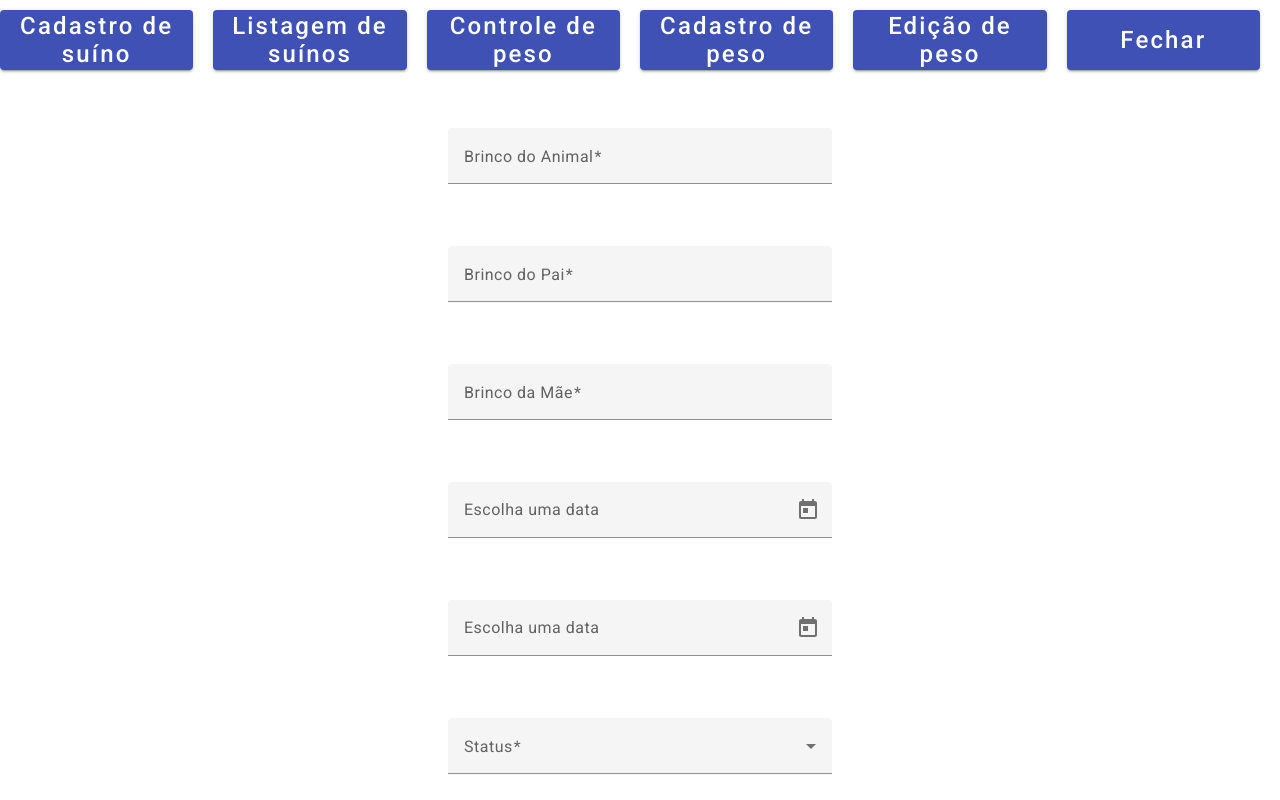
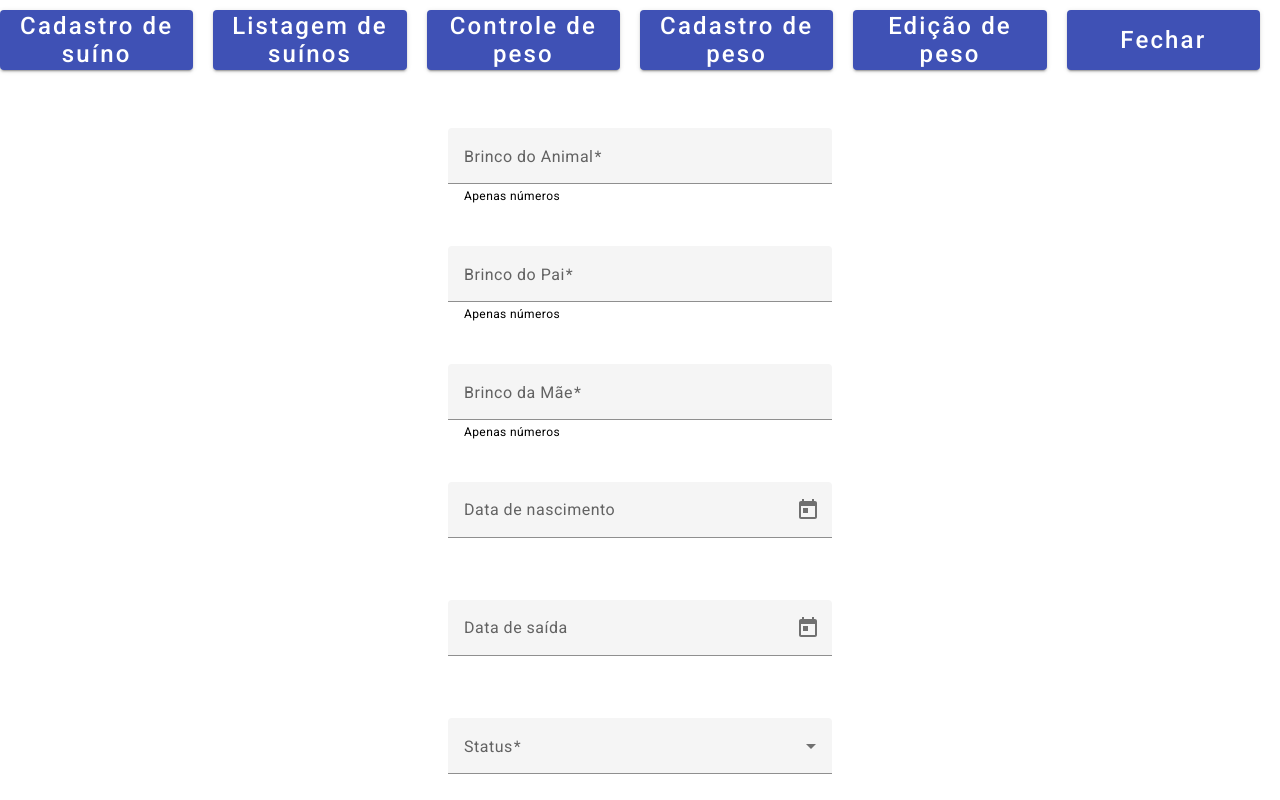
Before and after one commit to everaldina/SuinoFarm-Manager, an Angular app: page /formCadastro in a window 1280 px wide. Shown: the top 800 px of the page. Built offline with nearby package versions, Linux system fonts and the light colour scheme.

Commit message:
att campos formularios

```diff
--- a/package.json
+++ b/package.json
@@ -16,7 +16,7 @@
     "@angular/compiler": "^17.0.0",
     "@angular/core": "^17.0.0",
     "@angular/forms": "^17.0.0",
-    "@angular/material": "^17.2.1",
+    "@angular/material": "^17.2.2",
     "@angular/platform-browser": "^17.0.0",
     "@angular/platform-browser-dynamic": "^17.0.0",
     "@angular/router": "^17.0.0",
--- a/src/app/components/form-cadastro/form-cadastro.component.html
+++ b/src/app/components/form-cadastro/form-cadastro.component.html
@@ -1,28 +1,40 @@
 <form [formGroup]="formularioSuino" (ngSubmit)="onSubmit()" class="suino-form">
-
   <mat-form-field>
     <mat-label>Brinco do Animal</mat-label>
-        <input matInput formControlName="brincoAnimal">
+    <input matInput formControlName="brincoAnimal" />
+    <mat-hint>Apenas números</mat-hint>
   </mat-form-field>
 
   <mat-form-field>
     <mat-label>Brinco do Pai</mat-label>
-        <input matInput formControlName="brincoPai">
+    <input matInput formControlName="brincoPai" />
+    <mat-hint>Apenas números</mat-hint>
   </mat-form-field>
 
   <mat-form-field>
     <mat-label>Brinco da Mãe</mat-label>
-        <input matInput formControlName="brincoMae">
+    <input matInput formControlName="brincoMae" />
+    <mat-hint>Apenas números</mat-hint>
   </mat-form-field>
 
   <mat-form-field>
-        <input matInput [matDatepicker]="picker1" formControlName="dataNascimento" placeholder="Escolha uma data">
+    <input
+      matInput
+      [matDatepicker]="picker1"
+      formControlName="dataNascimento"
+      placeholder="Data de nascimento"
+    />
     <mat-datepicker-toggle matSuffix [for]="picker1"></mat-datepicker-toggle>
     <mat-datepicker #picker1></mat-datepicker>
   </mat-form-field>
 
   <mat-form-field>
-        <input matInput [matDatepicker]="picker2" formControlName="dataSaida" placeholder="Escolha uma data">
+    <input
+      matInput
+      [matDatepicker]="picker2"
+      formControlName="dataSaida"
+      placeholder="Data de saída"
+    />
     <mat-datepicker-toggle matSuffix [for]="picker2"></mat-datepicker-toggle>
     <mat-datepicker #picker2></mat-datepicker>
   </mat-form-field>
@@ -30,17 +42,20 @@
   <mat-form-field>
     <mat-label>Status</mat-label>
     <mat-select matInput formControlName="status">
-            <mat-option *ngFor="let item of listaStatus" value="{{item}}">{{item}}</mat-option>
+      <mat-option *ngFor="let item of listaStatus" value="{{ item }}">{{
+        item
+      }}</mat-option>
     </mat-select>
   </mat-form-field>
 
   <mat-form-field>
     <mat-label>Sexo</mat-label>
     <mat-select matInput formControlName="sexo">
-            <mat-option *ngFor="let item of listaSexos" value="{{item}}">{{item}}</mat-option>
+      <mat-option *ngFor="let item of listaSexos" value="{{ item }}">{{
+        item
+      }}</mat-option>
     </mat-select>
   </mat-form-field>
 
   <button mat-raised-button type="submit" class="botao">Submit</button>
-
 </form>
```
Also changed, not shown: 1 other file (tests, documents, lock files or other folders). Lines whose indentation alone changed are shown as unchanged.
